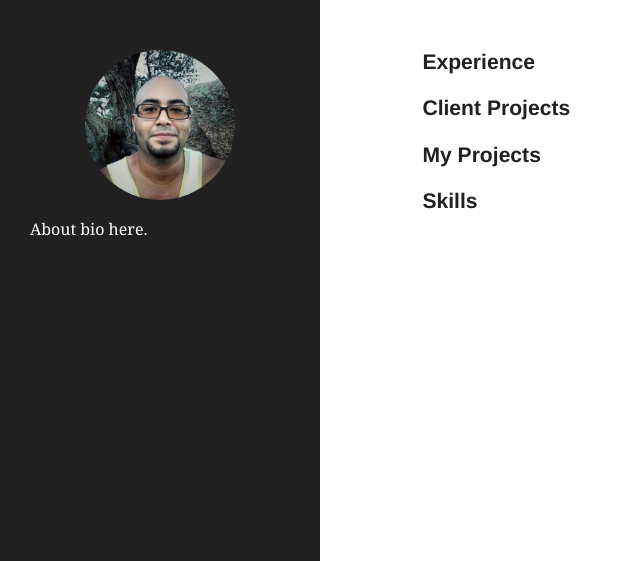
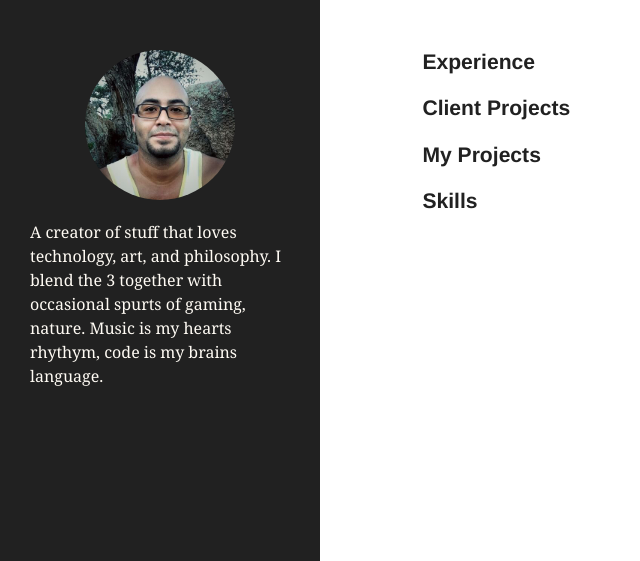
Before and after one commit to brytorres/portfolio, a Gatsby site: page / in a window 1280 px wide. Shown: the top 561 px of the page, without its empty margins (0-640 px from the left). Built offline with nearby package versions, Linux system fonts and the light colour scheme; Gatsby itself is replaced by a stand-in of ours.

Commit message:
Change sidebar bio text

```diff
--- a/src/components/Sidebar.js
+++ b/src/components/Sidebar.js
@@ -12,7 +12,7 @@ class Sidebar extends Component {
         <div className={styles.top}>
           <div className={styles.image}></div>
           <div className={styles.about}>
-            <p>About bio here.</p>
+            <p>A creator of stuff that loves technology, art, and philosophy. I blend the 3 together with occasional spurts of gaming, nature. Music is my hearts rhythym, code is my brains language.</p>
           </div>
         </div>
 
--- a/src/styles/sidebar.module.scss
+++ b/src/styles/sidebar.module.scss
@@ -25,11 +25,13 @@
     }
 
     .about {
-
       margin: 20px 0px;
 
       p {
         font-size: 16px;
+        font-weight: 200;
+        line-height: 1.5;
+        color: $cream;
       }
     }
   }
```
